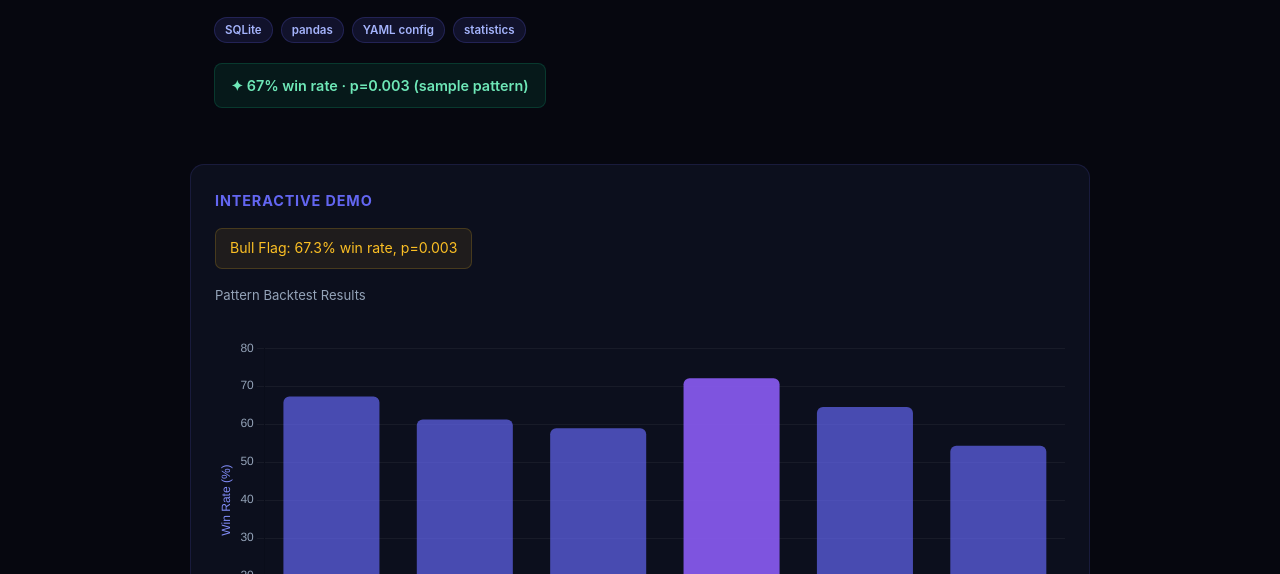
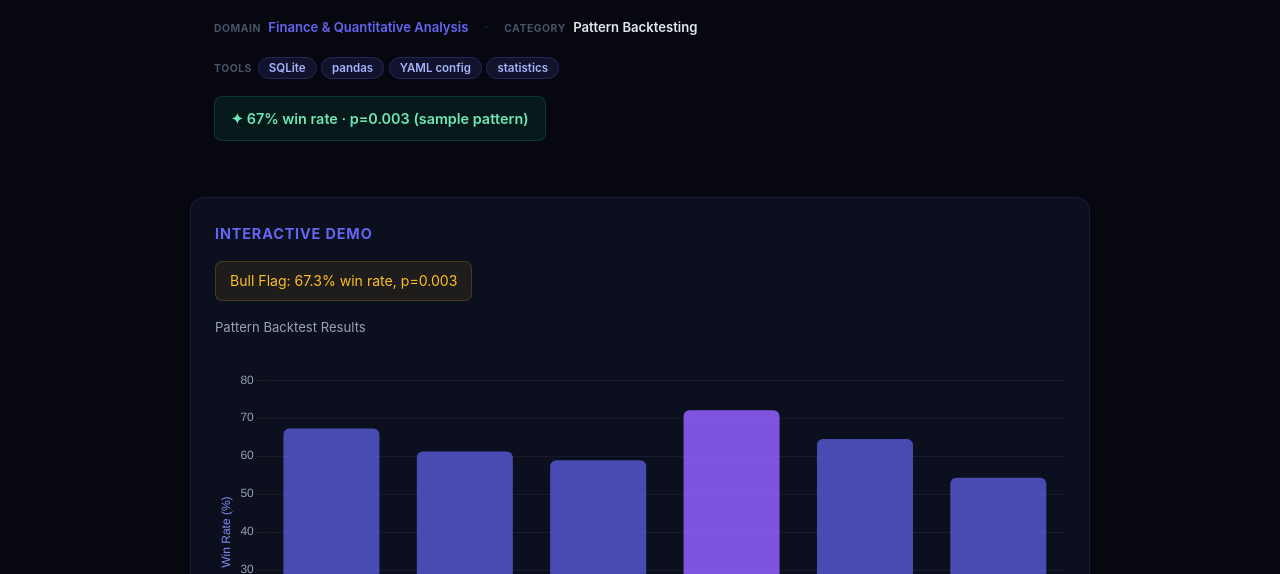
Before and after one commit to Sandyyy123/trading-pattern-research-db, a plain HTML site: page index.html in a window 1280 px wide. Shown: the part 226-800 px from the top of the page. Drawn offline with nearby package versions, Linux system fonts and the light colour scheme.

Commit message:
Update index.html: domain sections, remove LinkedIn

```diff
--- a/index.html
+++ b/index.html
@@ -49,7 +49,14 @@ footer{text-align:center;padding:32px;color:var(--muted);font-size:.82rem;border
 <div class="hero">
   <h1>Trading Pattern Research DB</h1>
   <p>Statistical backtesting engine: TradingView CSV → SQLite → p-value validated edges. Identifies chart patterns with genuine statistical significance.</p>
-  <div class="badges"><span class="badge">SQLite</span> <span class="badge">pandas</span> <span class="badge">YAML config</span> <span class="badge">statistics</span></div>
+  <div style="display:flex;flex-wrap:wrap;gap:16px;margin-bottom:16px;font-size:.82rem">
+    <div><span style="font-size:.65rem;font-weight:700;text-transform:uppercase;letter-spacing:.05em;color:#475569">Domain</span>&nbsp;
+         <span style="font-weight:600;color:#6366f1">Finance & Quantitative Analysis</span></div>
+    <div style="color:#334155">·</div>
+    <div><span style="font-size:.65rem;font-weight:700;text-transform:uppercase;letter-spacing:.05em;color:#475569">Category</span>&nbsp;
+         <span style="font-weight:600;color:#e2e8f0">Pattern Backtesting</span></div>
+  </div>
+  <div style="margin-bottom:16px"><span style="font-size:.65rem;font-weight:700;text-transform:uppercase;letter-spacing:.05em;color:#475569">Tools&nbsp;&nbsp;</span><span style="display:inline"><span class="badge">SQLite</span> <span class="badge">pandas</span> <span class="badge">YAML config</span> <span class="badge">statistics</span></span></div>
   <div class="metric-bar">✦ 67% win rate · p=0.003 (sample pattern)</div>
 </div>
 <div class="card">
```
